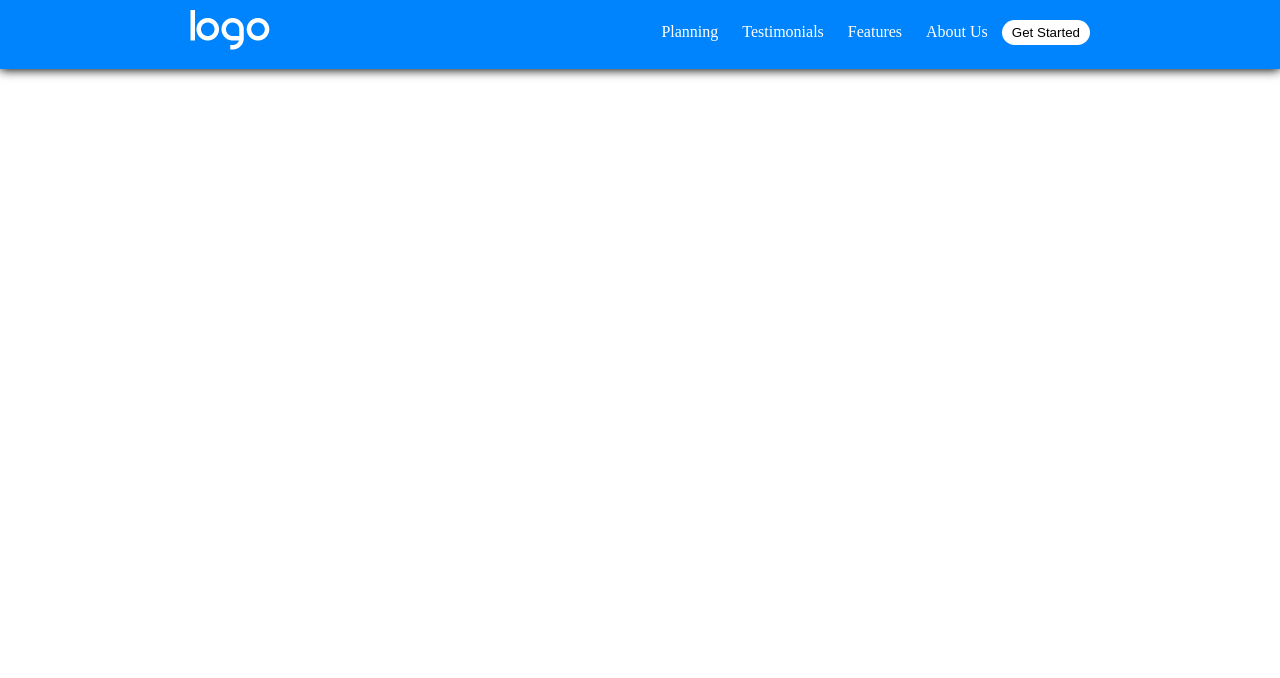
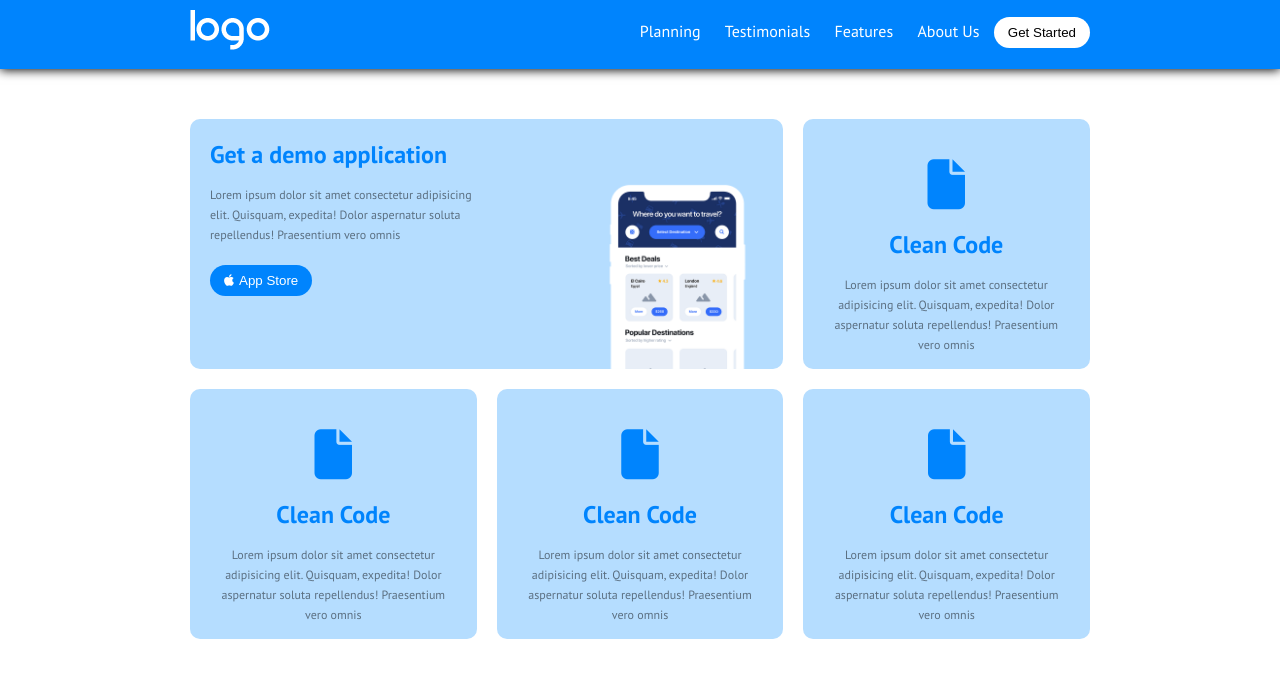
Before and after one commit to GiacomoSeveri/htmlcss-responsive-layout, a plain HTML site: page index.html in a window 1280 px wide. Drawn offline with Linux system fonts and the light colour scheme.

Commit message:
added first section

```diff
--- a/css/style.css
+++ b/css/style.css
@@ -6,13 +6,17 @@
 
 /* generics */
 
+body {
+    font-family: 'PT Sans', sans-serif;
+}
+
 .container {
     max-width: 900px;
     margin: 0 auto;
 }
 
 .btn {
-    padding: 5px 10px;
+    padding: 8px 14px;
     border-radius: 30px;
     border: 0;
     cursor: pointer;
@@ -48,3 +52,95 @@ a {
 .btn-w {
     background: #fff;
 }
+
+/* main */
+
+/* option */
+
+.option {
+    margin: 50px auto;
+}
+
+.card-up {
+    width: 100%;
+}
+
+.row {
+    display: flex;
+    gap: 20px;
+    margin: 20px 0;
+}
+
+.card-66 {
+    width: 66%;
+    background-color: #B5DDFF;
+    padding: 20px;
+    border-radius: 10px;
+    position: relative;
+    right: 0;
+    top: 0;
+    height: 250px;
+}
+
+.paragraph-1 {
+    width: 50%;
+    margin-bottom: 20px;
+}
+
+.phone {
+    width: 170px;
+    position: absolute;
+    bottom: 0;
+    right: 20px;
+}
+
+.btn-b {
+    background: #0084FD;
+    color: #fff;
+}
+
+.fa-apple {
+    margin-right: 5px;
+}
+
+.card-32 {
+    width: 32%;
+    background-color: #B5DDFF;
+    padding: 20px;
+    border-radius: 10px;
+    text-align: center;
+    height: 250px;
+}
+
+.card-title {
+    margin: 0 0 15px 0;
+}
+
+.color-title {
+    color: #0084FD;
+}
+
+.icon-c {
+    font-size: 50px;
+    color: #0084FD;
+    margin: 20px 0;
+}
+
+.color-p {
+    font-size: 12px;
+    color: #5B6F81;
+    line-height: 20px;
+}
+
+.card-down {
+    width: calc(100% / 3);
+}
+
+.card {
+    width: calc(100% / 3);
+    background-color: #B5DDFF;
+    padding: 20px;
+    border-radius: 10px;
+    text-align: center;
+    height: 250px;
+}
--- a/index.html
+++ b/index.html
@@ -4,6 +4,10 @@
     <meta charset="UTF-8">
     <meta http-equiv="X-UA-Compatible" content="IE=edge">
     <meta name="viewport" content="width=device-width, initial-scale=1.0">
+    <link rel="preconnect" href="https://fonts.googleapis.com">
+<link rel="preconnect" href="https://fonts.gstatic.com" crossorigin>
+<link href="https://fonts.googleapis.com/css2?family=PT+Sans:wght@400;700&display=swap" rel="stylesheet">
+    <link rel="stylesheet" href="https://cdnjs.cloudflare.com/ajax/libs/font-awesome/6.2.1/css/all.min.css" integrity="sha512-MV7K8+y+gLIBoVD59lQIYicR65iaqukzvf/nwasF0nqhPay5w/9lJmVM2hMDcnK1OnMGCdVK+iQrJ7lzPJQd1w==" crossorigin="anonymous" referrerpolicy="no-referrer" />
     <link rel="stylesheet" href="css/style.css">
     <title>layout</title>
 </head>
@@ -26,5 +30,46 @@
         </div>
     </header>
 
+    <main>
+        <section class="option">
+            <div class="container">
+                <div class="cards-up">
+                    <div class="row">
+                        <div class="card-66">
+                            <h2 class="card-title color-title">Get a demo application</h2>
+                            <p class="color-p paragraph-1">Lorem ipsum dolor sit amet consectetur adipisicing elit. Quisquam, expedita! Dolor aspernatur soluta repellendus! Praesentium vero omnis</p>
+                            <button class="btn btn-b"><i class="fa-brands fa-apple"></i>App Store</button>
+                            <img src="img/phone.png" alt="Telefno" class="phone">
+                        </div>
+                        <div class="card-32">
+                            <span><i class="fa-solid fa-file icon-c"></i></span>
+                            <h2 class="card-title color-title">Clean Code</h2>
+                            <p class="color-p paragraph">Lorem ipsum dolor sit amet consectetur adipisicing elit. Quisquam, expedita! Dolor aspernatur soluta repellendus! Praesentium vero omnis</p>
+                        </div>
+                    </div>
+                </div>
+                <div class="cards-down">
+                    <div class="row">
+                        <div class="card">
+                            <span><i class="fa-solid fa-file icon-c"></i></span>
+                            <h2 class="card-title color-title">Clean Code</h2>
+                            <p class="color-p paragraph">Lorem ipsum dolor sit amet consectetur adipisicing elit. Quisquam, expedita! Dolor aspernatur soluta repellendus! Praesentium vero omnis</p>
+                        </div>
+                        <div class="card">
+                            <span><i class="fa-solid fa-file icon-c"></i></span>
+                            <h2 class="card-title color-title">Clean Code</h2>
+                            <p class="color-p paragraph">Lorem ipsum dolor sit amet consectetur adipisicing elit. Quisquam, expedita! Dolor aspernatur soluta repellendus! Praesentium vero omnis</p>
+                        </div>
+                        <div class="card">
+                            <span><i class="fa-solid fa-file icon-c"></i></span>
+                            <h2 class="card-title color-title">Clean Code</h2>
+                            <p class="color-p paragraph">Lorem ipsum dolor sit amet consectetur adipisicing elit. Quisquam, expedita! Dolor aspernatur soluta repellendus! Praesentium vero omnis</p>
+                        </div>
+                    </div>
+                </div>
+            </div>
+        </section>
+    </main>
+
 </body>
 </html>
```
